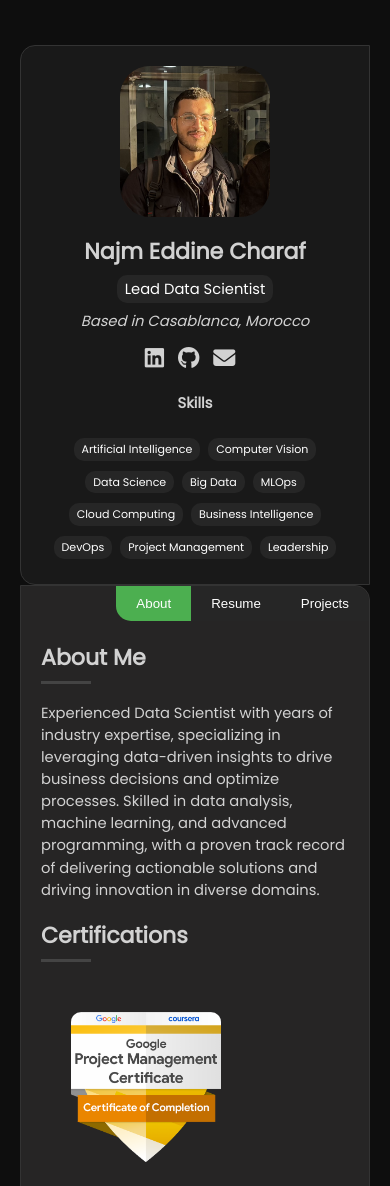
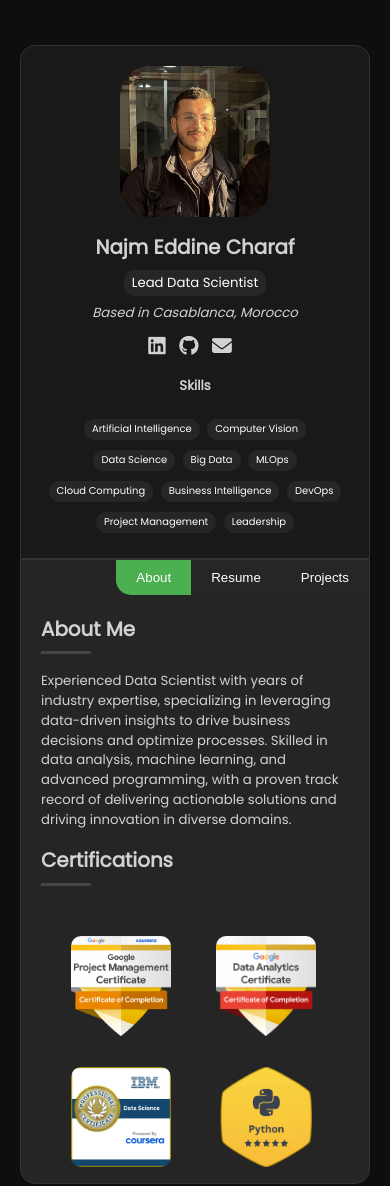
Before and after one commit to cnajmeddine/cnajmeddine.github.io, a plain HTML site: page index.html in a window 390 px wide. Shown: the top 1186 px of the page. Drawn offline with Linux system fonts and the light colour scheme.

Commit message:
added responsive design

```diff
--- a/index.html
+++ b/index.html
@@ -309,9 +309,29 @@
         @media (max-width: 768px) {
             .container {
                 flex-direction: column;
+                font-size: 0.9em;
             }
             .certifications-grid {
                 grid-template-columns: 1fr; /* Stack all images in one column on small screens */
+            }
+            .profile {
+                border-top-left-radius: 15px; /* Top-left corner */
+                border-top-right-radius: 15px; /* Top-right corner */
+                border-bottom-left-radius: 0;
+                border-bottom-right-radius: 0;
+            }
+            .main-content {
+                border-top-left-radius: 0;
+                border-top-right-radius: 0;
+                border-bottom-left-radius: 15px; /* Bottom-left corner */
+                border-bottom-right-radius: 15px; /* Bottom-right corner */
+            }
+            .project-btn {
+                border-top-right-radius: 0;
+            }
+            .certifications-grid img {
+                width: 100px; /* Resize to 50px for mobile view */
+                height: 100px; /* Resize to 50px for mobile view */
             }
         }
     </style>
```
